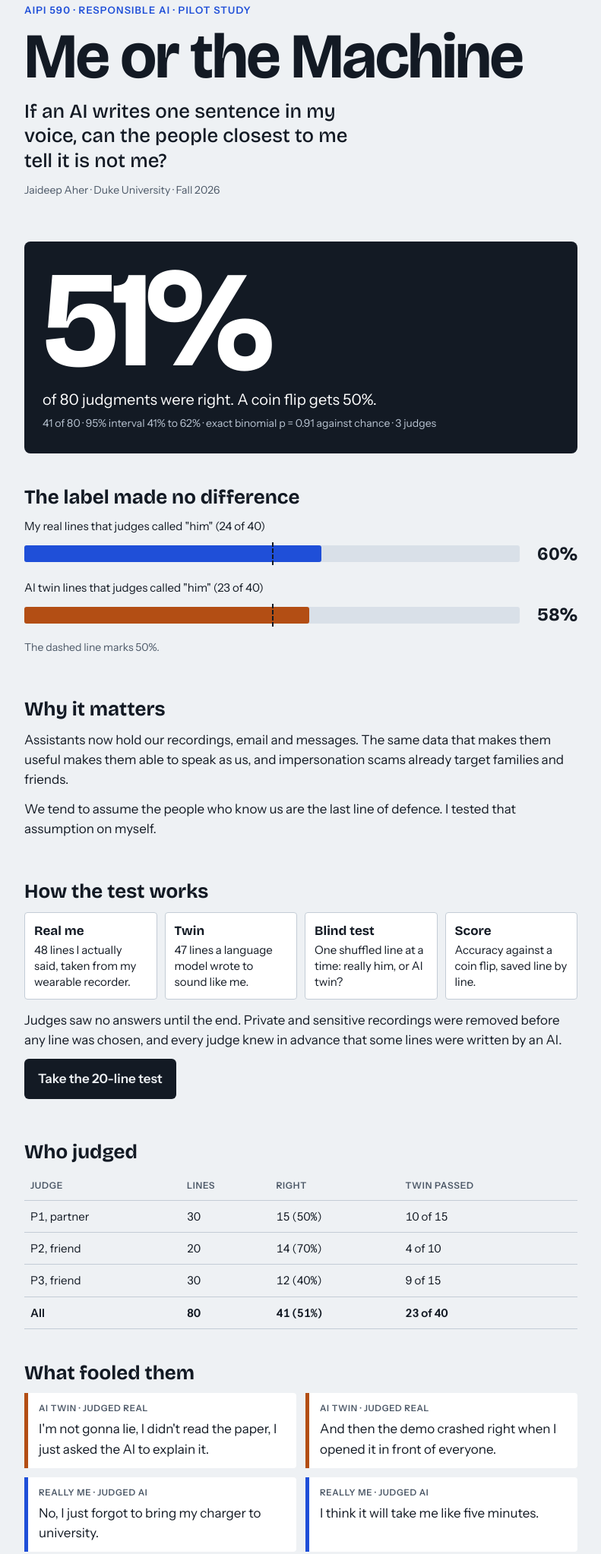
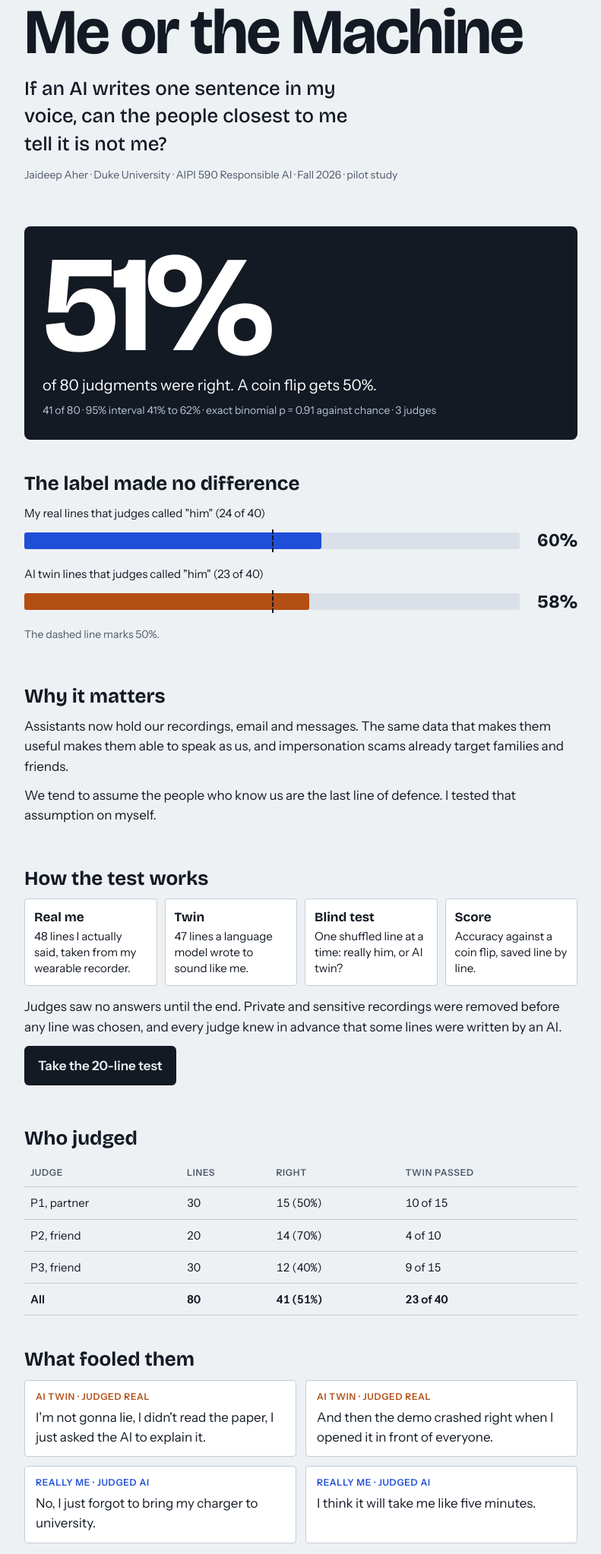
Before and after one commit to jaideep-aher/me-or-the-machine, a plain HTML site: page site/index.html in a window 1280 px wide. Shown: the part 37-2083 px from the top of the page at 76% size, without its empty margins (244-1035 px from the left). Drawn offline with nearby package versions, Linux system fonts and the light colour scheme.

Commit message:
Project page: drop side-stripe quotes and hero eyebrow, loosen line height

```diff
--- a/site/index.html
+++ b/site/index.html
@@ -18,11 +18,11 @@ h1{font-family:var(--display);font-weight:700;font-size:clamp(44px,11vw,84px);li
 h2{font-family:var(--display);font-weight:700;font-size:26px;line-height:1.1;margin:0 0 12px;text-wrap:balance}
 p{margin:0 0 12px;max-width:65ch}
 .kicker{font-size:13px;font-weight:600;letter-spacing:.09em;text-transform:uppercase;color:var(--accent);margin-bottom:12px}
-.lede{font-family:var(--display);font-weight:500;font-size:clamp(20px,4.6vw,26px);line-height:1.25;max-width:26ch}
+.lede{font-family:var(--display);font-weight:500;font-size:clamp(20px,4.6vw,26px);line-height:1.4;max-width:26ch}
 .meta{color:var(--muted);font-size:14px}
 .hero{background:var(--hero);color:var(--hero-ink);border-radius:8px;padding:28px 24px}
 .hero .big{font-family:var(--display);font-weight:700;font-size:clamp(96px,30vw,180px);line-height:.85;letter-spacing:-.04em}
-.hero .cap{font-size:20px;line-height:1.3;margin-top:14px}
+.hero .cap{font-size:20px;line-height:1.45;margin-top:14px}
 .hero .sub{font-size:14px;color:var(--hero-muted);margin-top:8px}
 .bar{display:grid;grid-template-columns:minmax(0,1fr) 64px;gap:6px 12px;align-items:center;margin-bottom:14px}
 .bar .lab{grid-column:1/3;font-size:15px}
@@ -35,9 +35,9 @@ table{border-collapse:collapse;width:100%;font-size:15px;font-variant-numeric:ta
 th,td{text-align:left;padding:9px 8px;border-bottom:1px solid var(--line)}
 th{font-size:12px;letter-spacing:.06em;text-transform:uppercase;color:var(--muted);font-weight:600}
 .quotes{display:grid;grid-template-columns:repeat(auto-fit,minmax(260px,1fr));gap:12px}
-.quote{background:var(--surface);border-radius:4px;padding:12px 14px;border-left:5px solid var(--accent);border-top-left-radius:0;border-bottom-left-radius:0}
-.quote.t{border-left-color:var(--twin)}
-.quote span{display:block;font-size:11.5px;font-weight:600;letter-spacing:.06em;text-transform:uppercase;color:var(--muted);margin-bottom:4px}
+.quote{background:var(--surface);border-radius:4px;padding:12px 14px;border:1px solid var(--line)}
+.quote span{display:block;font-size:12px;font-weight:600;letter-spacing:.06em;text-transform:uppercase;color:var(--accent);margin-bottom:4px}
+.quote.t span{color:var(--twin)}
 ul{margin:0;padding-left:20px;max-width:65ch} li{margin-bottom:8px}
 .steps{display:grid;grid-template-columns:repeat(auto-fit,minmax(150px,1fr));gap:10px;counter-reset:s}
 .steps div{background:var(--surface);border:1px solid var(--line);border-radius:4px;padding:12px;font-size:15px;line-height:1.4}
@@ -49,10 +49,9 @@ a{color:var(--accent)} a:focus-visible{outline:3px solid var(--accent);outline-o
 <body>
 <main>
   <header>
-    <div class="kicker">AIPI 590 · Responsible AI · pilot study</div>
     <h1>Me or the Machine</h1>
     <p class="lede">If an AI writes one sentence in my voice, can the people closest to me tell it is not me?</p>
-    <p class="meta">Jaideep Aher · Duke University · Fall 2026</p>
+    <p class="meta">Jaideep Aher · Duke University · AIPI 590 Responsible AI · Fall 2026 · pilot study</p>
   </header>
 
   <section>
```
